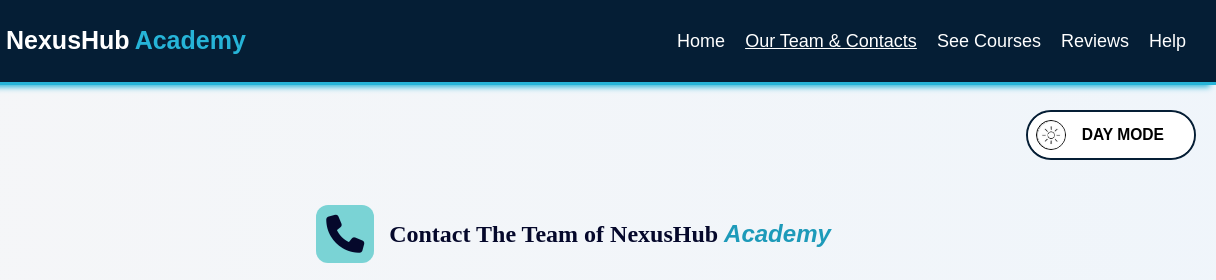
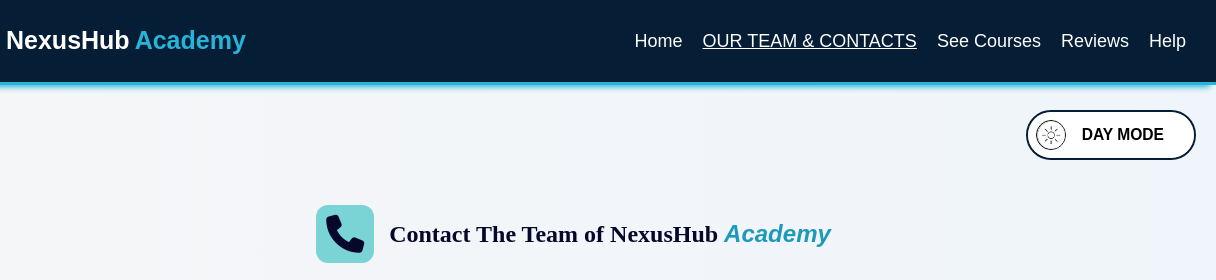
Before and after one commit to Siam-Tech24/NexusHub-Academy, a plain HTML site: page contacts.html in a window 1280 px wide. Shown: the top 280 px of the page, 64-1280 px from the left. Drawn offline with Linux system fonts and the light colour scheme.

```diff
--- a/contacts.html
+++ b/contacts.html
@@ -282,7 +282,7 @@
             <div id="nav_button">
                 <ul>
                     <li><a href="index.html">Home</a></li>
-                    <li class="current_site"><a href="contacts.html">Our Team & Contacts</a></li>
+                    <li class="current_site"><a href="contacts.html">OUR TEAM & CONTACTS</a></li>
                     <li><a href="courses.html">See Courses</a></li>
                     <li><a href="reviews.html">Reviews</a></li>
                     <li><a href="guide.html">Help</a></li>
@@ -303,7 +303,7 @@
                 </li>
                 <li id="current_site">
                     <a href="contacts.html">
-                        Our Team & CONTACTS
+                        OUR TEAM & CONTACTS
                     </a>
                 </li>
                 <li>
```
